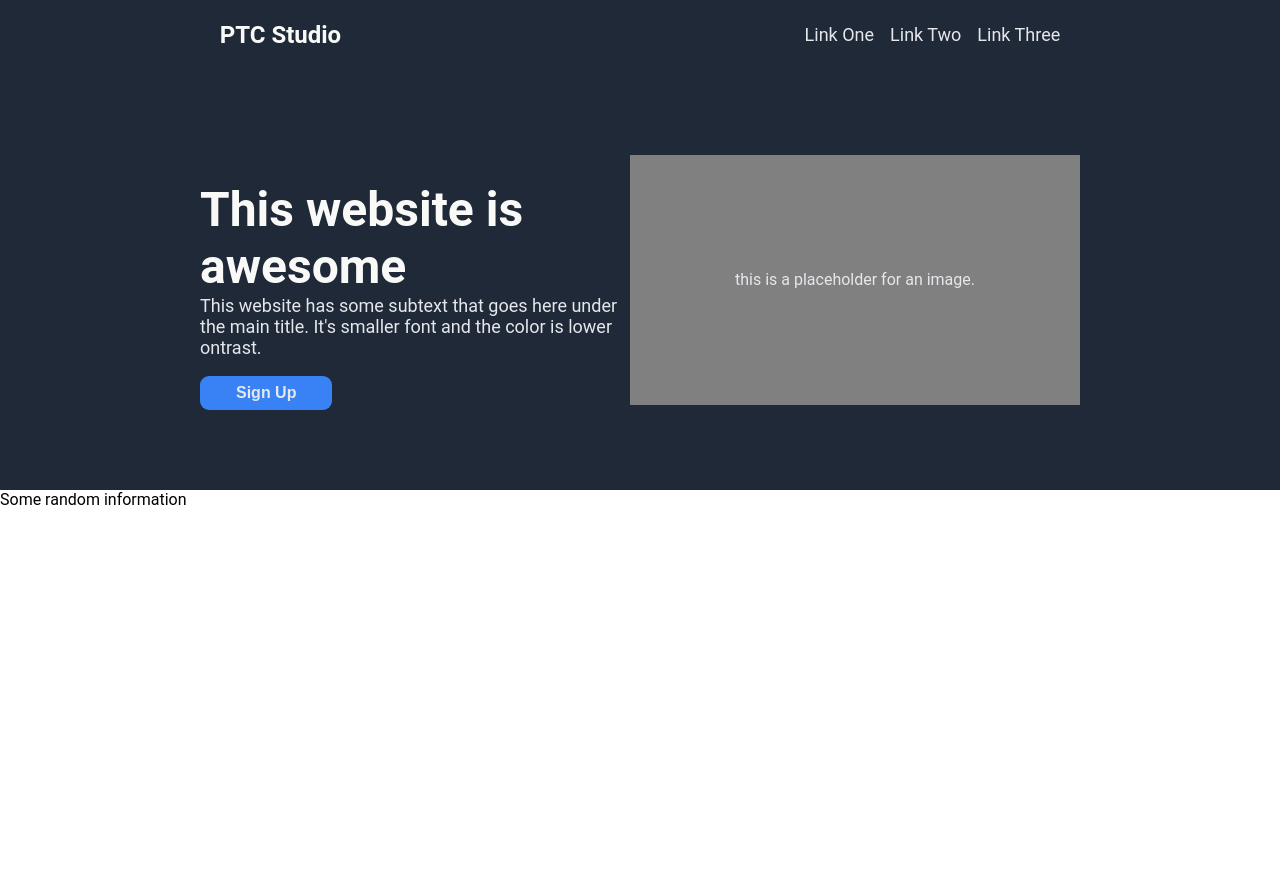
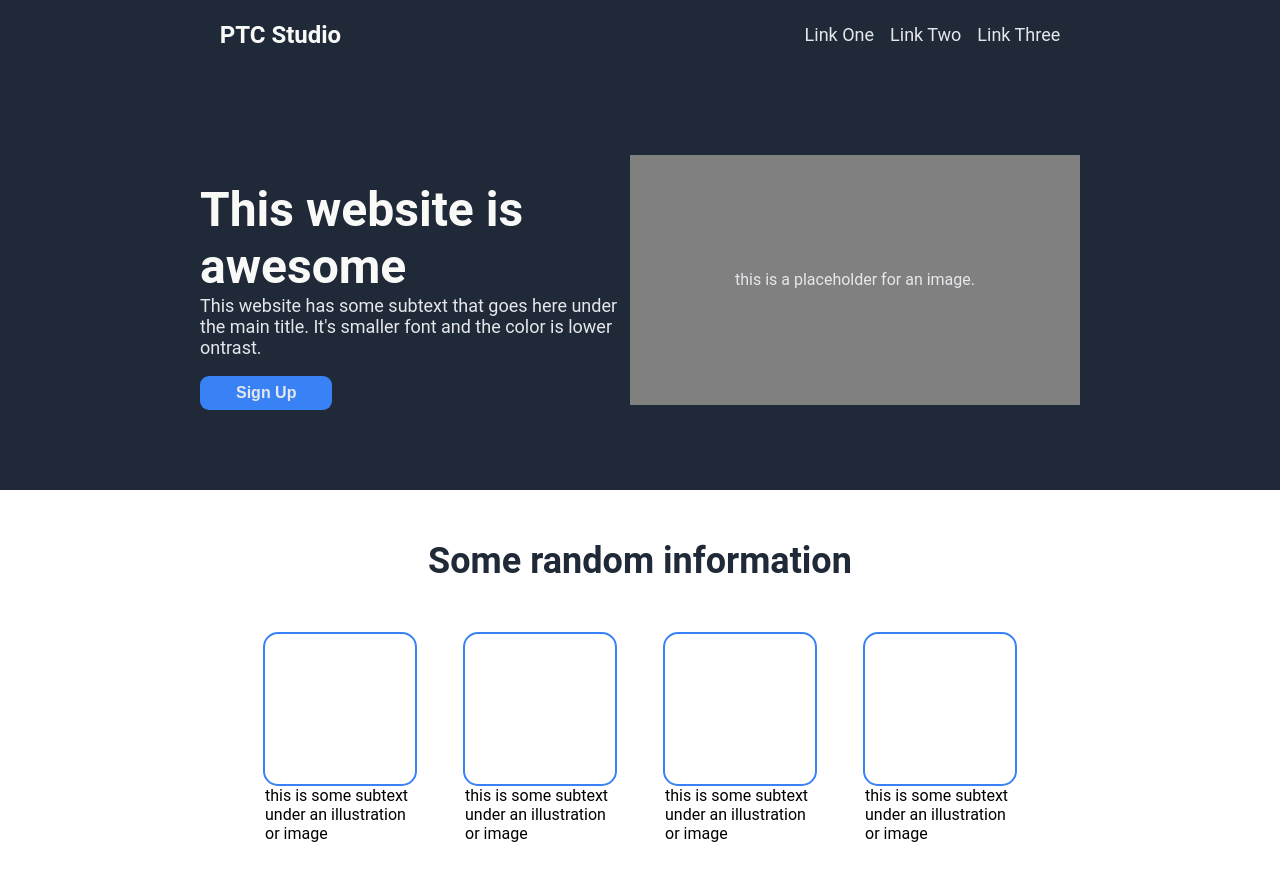
Before and after one commit to EternalMeek/LandingPage, a plain HTML site: page index.html in a window 1280 px wide. Before the commit the page ends 800 px from the top, so only its background shows below. Drawn offline with Linux system fonts and the light colour scheme.

Commit message:
finished html and css for section 2

```diff
--- a/index.html
+++ b/index.html
@@ -25,11 +25,12 @@
         </div>
 
         <!--Section 1-->
-        <div class="greet">
+        <div class="sec1">
             <div class="left">
                 <div>
                     <h1 class="main">This website is awesome</h1>
-                    <p class="secondary">This website has some subtext that goes here under the main title. It's smaller font and the color is lower ontrast.</p>
+                    <p class="secondary">This website has some subtext that goes here under the main title. It's smaller
+                        font and the color is lower ontrast.</p>
                     <button>Sign Up</button>
                 </div>
             </div>
@@ -40,8 +41,31 @@
         </div>
 
         <!--Section 2-->
-        <div class="info">
+        <div class="sec2">
             <div class="title">Some random information</div>
+
+            <div class="container">
+                <div class="info">
+                    <!--<img src="#"></img>-->
+                    <div class="holder"></div>
+                    <div class="text">this is some subtext under an illustration or image</div>
+                </div>
+                <div class="info">
+                    <!--<img src="#"></img>-->
+                    <div class="holder"></div>
+                    <div class="text">this is some subtext under an illustration or image</div>
+                </div>
+                <div class="info">
+                    <!--<img src="#"></img>-->
+                    <div class="holder"></div>
+                    <div class="text">this is some subtext under an illustration or image</div>
+                </div>
+                <div class="info">
+                    <!--<img src="#"></img>-->
+                    <div class="holder"></div>
+                    <div class="text">this is some subtext under an illustration or image</div>
+                </div>
+            </div>
         </div>
 
     </div>
--- a/styles.css
+++ b/styles.css
@@ -42,9 +42,9 @@ a{
 /* CSS for Header ends **/
 
 
-/* CSS for first body part **/
+/* CSS for Section 1 **/
 
-.greet{
+.sec1{
     display: flex;
     justify-content: space-around;
     background-color: #1f2937;
@@ -65,7 +65,7 @@ a{
     color: #e5e7eb;
 }
 
-.greet button{
+.sec1 button{
     background-color: #3882f6;
     border:none;
 }
@@ -82,7 +82,6 @@ button{
 }
 
 .right{
-    border: #ffffff;
     height: 250px;
     width: 450px;
     background-color: grey;
@@ -92,3 +91,42 @@ button{
     justify-content: center;
     color: #e5e7eb;
 }
+
+/* CSS for Section 1 ends **/
+
+
+/* CSS for Section 2 **/
+
+.sec2{
+    padding-bottom: 100px;
+}
+
+.title{
+    font-size: 36px;
+    font-weight: bolder;
+    color: #1f2937;
+    text-align: center;
+    padding: 50px;
+}
+
+.container{
+    display: flex;
+    justify-content: center;
+    gap: 50px; /* Spacing between each image */
+}
+
+.info{
+    display: flex;
+    flex-direction: column;
+    align-items: center;
+    max-width: 150px; /* Align image and text below */
+}
+
+.holder{
+    height: 150px;
+    width: 150px;
+    border: 2px solid #3882f6;
+    border-radius: 15px;
+}
+
+/* CSS for Section 2 ends **/
```
